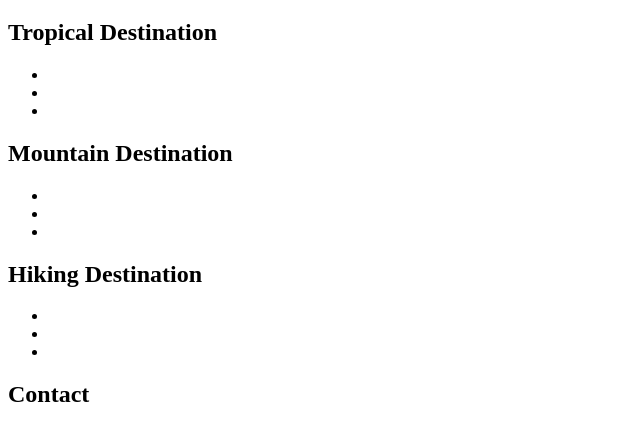
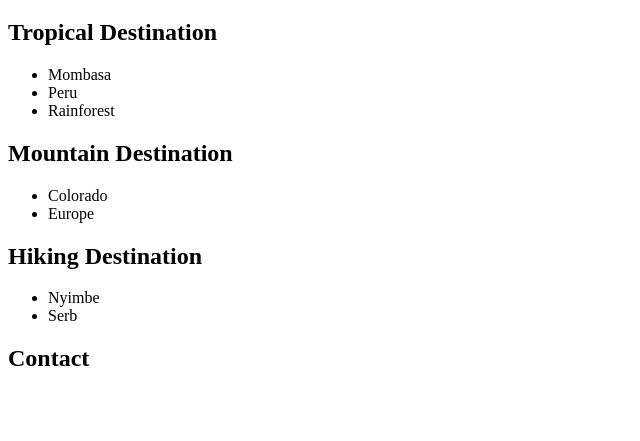
Before and after one commit to lilianwangechi/HappyTrailsTravelAgency-, a plain HTML site: page index.html in a window 1280 px wide. Shown: the part 61-502 px from the top of the page, without its empty margins (0-640 px from the left). Drawn offline with Linux system fonts and the light colour scheme.

Commit message:
add lists of the travel destinations that we offer

```diff
--- a/index.html
+++ b/index.html
@@ -7,21 +7,21 @@
 <body>
   <h2>Tropical Destination</h2>
     <ul>
-      <li></li>
-      <li></li>
-      <li></li>
+      <li>Mombasa</li>
+      <li>Peru</li>
+      <li>Rainforest</li>
     </ul>
   <h2>Mountain Destination</h2>
   <ul>
-    <li></li>
-    <li></li>
-    <li></li>
+    <li>Colorado</li>
+    <li>Europe</li>
+
   </ul>
   <h2>Hiking Destination</h2>
   <ul>
-    <li></li>
-    <li></li>
-    <li></li>
+    <li>Nyimbe</li>
+    <li>Serb</li>
+
   </ul>
   <h2>Contact</h2>
 
```
